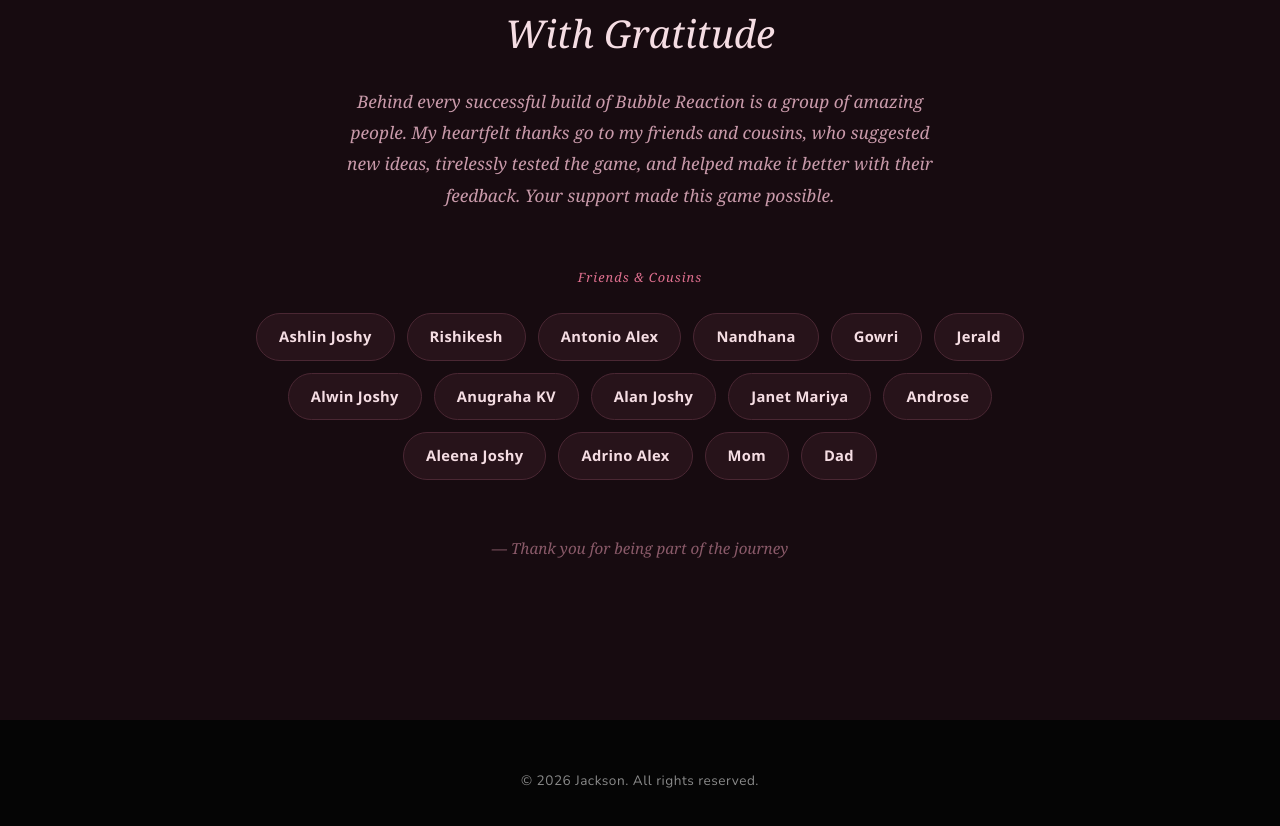
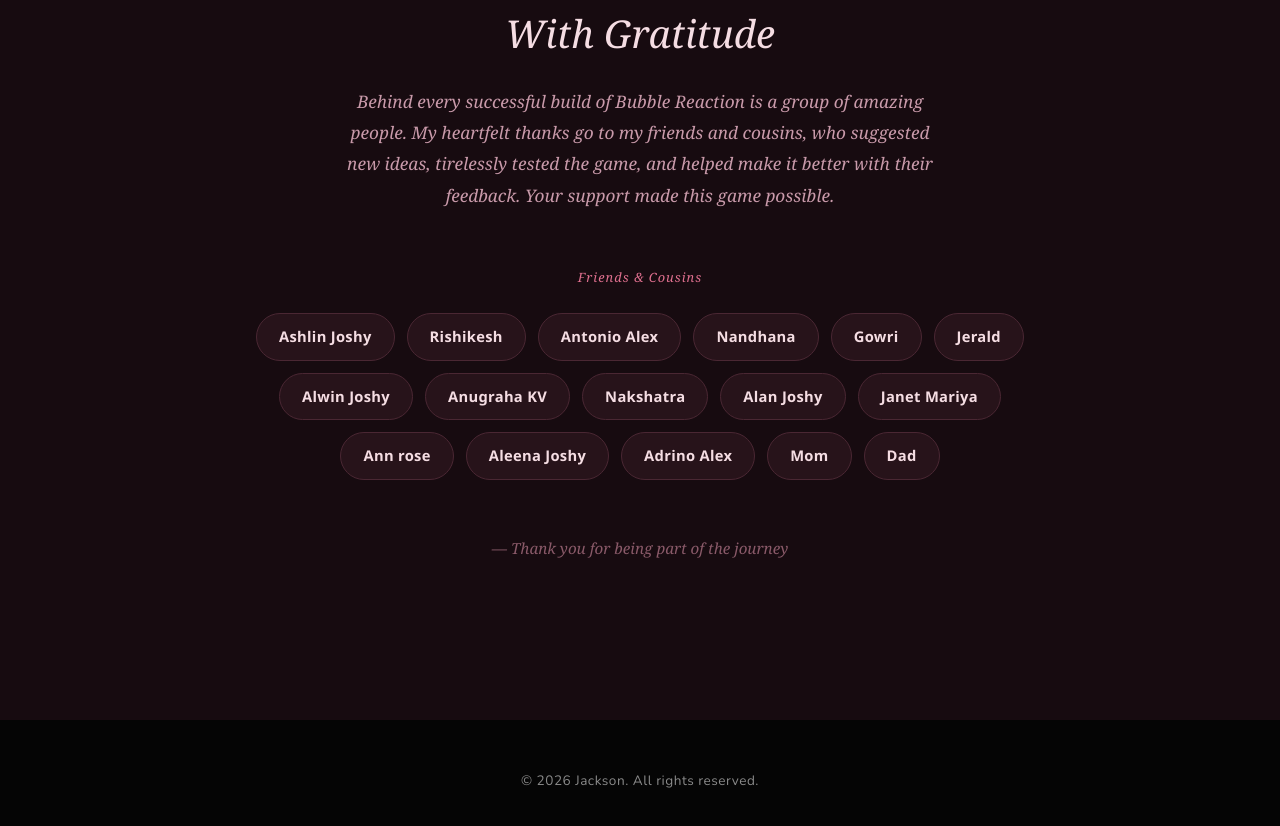
Before and after one commit to theutilitysoftwares/Bubble-Reaction, a plain HTML site: page index.html in a window 1280 px wide. Shown: the part 3510-4336 px from the top of the page. Drawn offline with nearby package versions, Linux system fonts and the light colour scheme.

Commit message:
Update index.html

```diff
--- a/index.html
+++ b/index.html
@@ -605,9 +605,11 @@
                     <span class="credit-name">Jerald</span>
                     <span class="credit-name">Alwin Joshy</span>
                     <span class="credit-name">Anugraha KV</span>
+                     <span class="credit-name">Nakshatra</span>
+
                     <span class="credit-name">Alan Joshy</span>
                     <span class="credit-name">Janet Mariya</span>
-                    <span class="credit-name">Androse</span>
+                    <span class="credit-name">Ann rose</span>
                     <span class="credit-name">Aleena Joshy</span>
                     <span class="credit-name">Adrino Alex</span>
                     <span class="credit-name">Mom</span>
```
